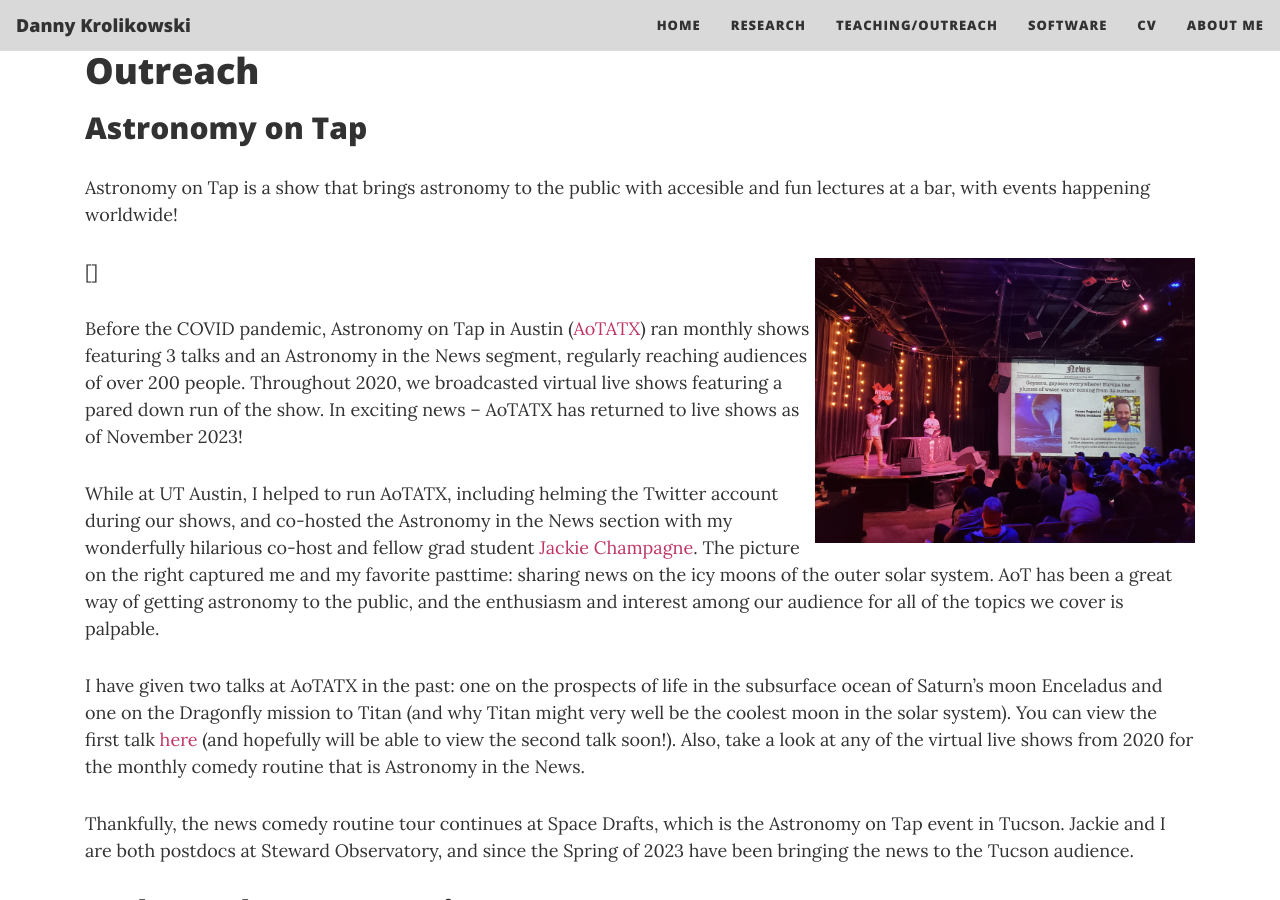
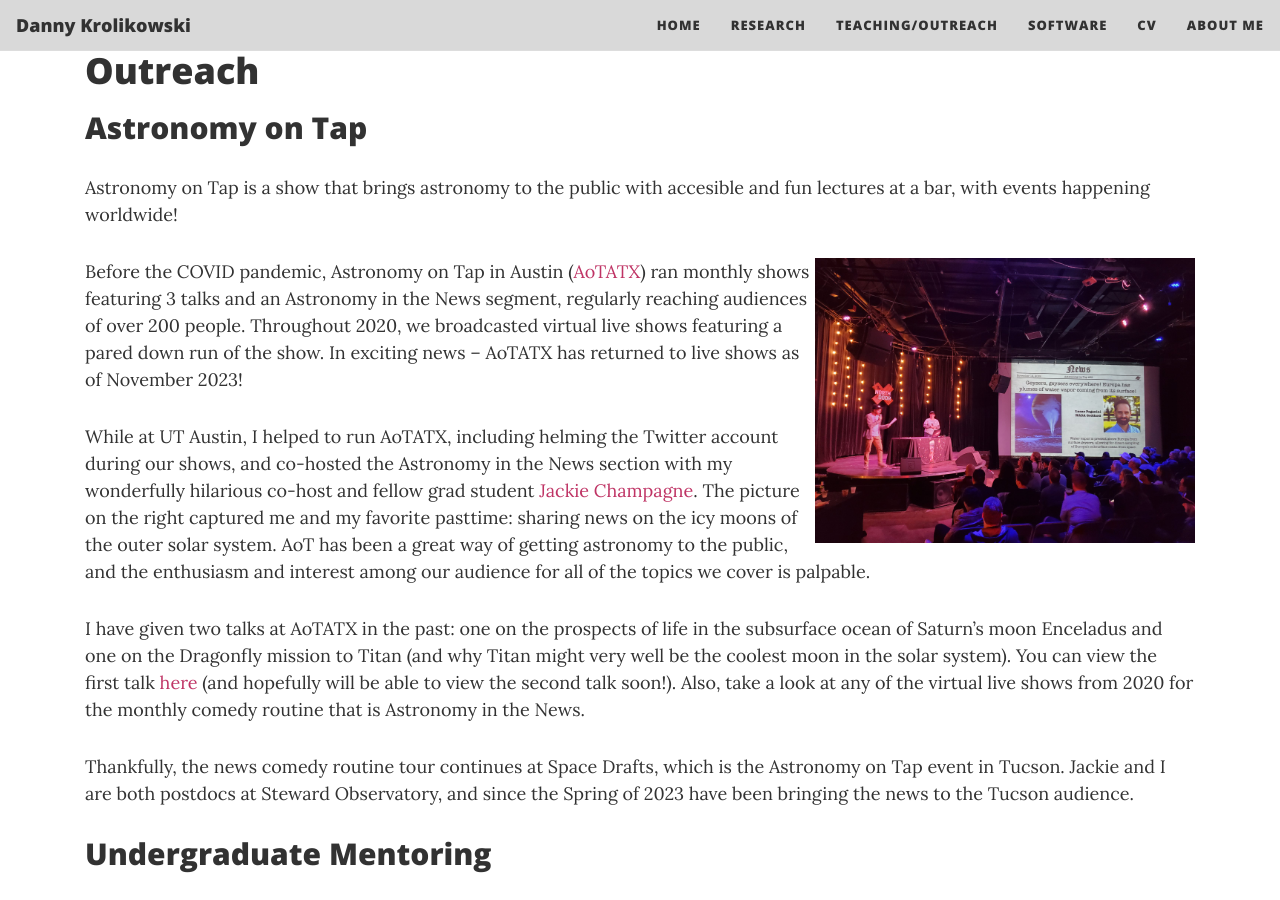
Before and after one commit to dkrolikowski/dkrolikowski.github.io, a Jekyll site: the page built from teach.md, in a window 1280 px wide and 900 px high, scrolled down 1833 px. Built offline with Jekyll 4.4.1, drawn with Linux system fonts in a browser that asks for light colours; nearby versions of some CDN libraries.

Commit message:
Update teach.md

```diff
--- a/teach.md
+++ b/teach.md
@@ -35,7 +35,7 @@ I also was a tutor at the [Physics Learning Center](https://www.geneseo.edu/~pog
 
 Astronomy on Tap is a show that brings astronomy to the public with accesible and fun lectures at a bar, with events happening worldwide!
 
-[![AoTATX News](/assets/img/aot_news.jpeg){: width="380" align="right"}]
+![AoTATX News](/assets/img/aot_news.jpeg){: width="380" align="right"}
 
 Before the COVID pandemic, Astronomy on Tap in Austin ([AoTATX](https://www.aotatx.org)) ran monthly shows featuring 3 talks and an Astronomy in the News segment, regularly reaching audiences of over 200 people. Throughout 2020, we broadcasted virtual live shows featuring a pared down run of the show. In exciting news -- AoTATX has returned to live shows as of November 2023!
 
```
